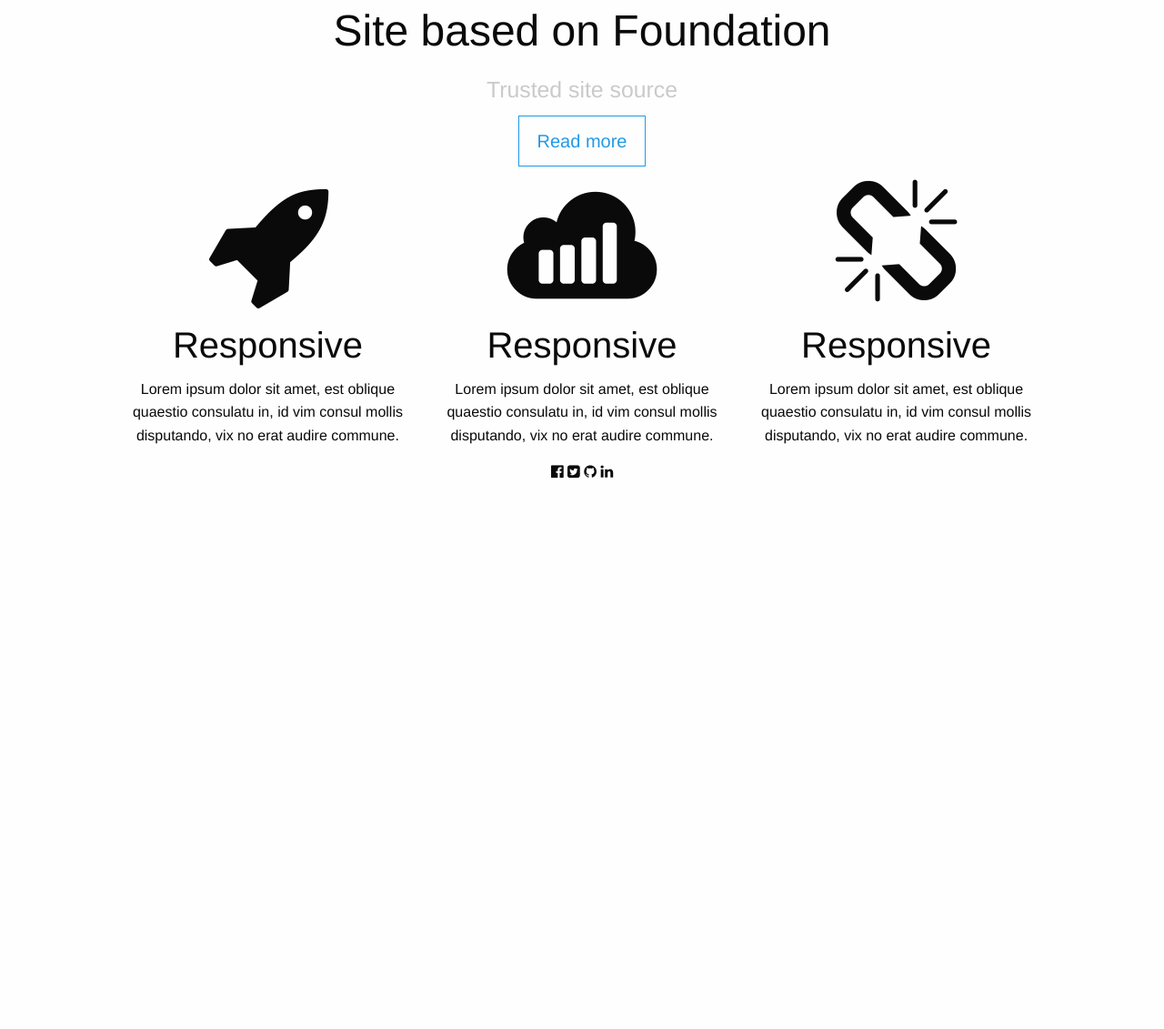
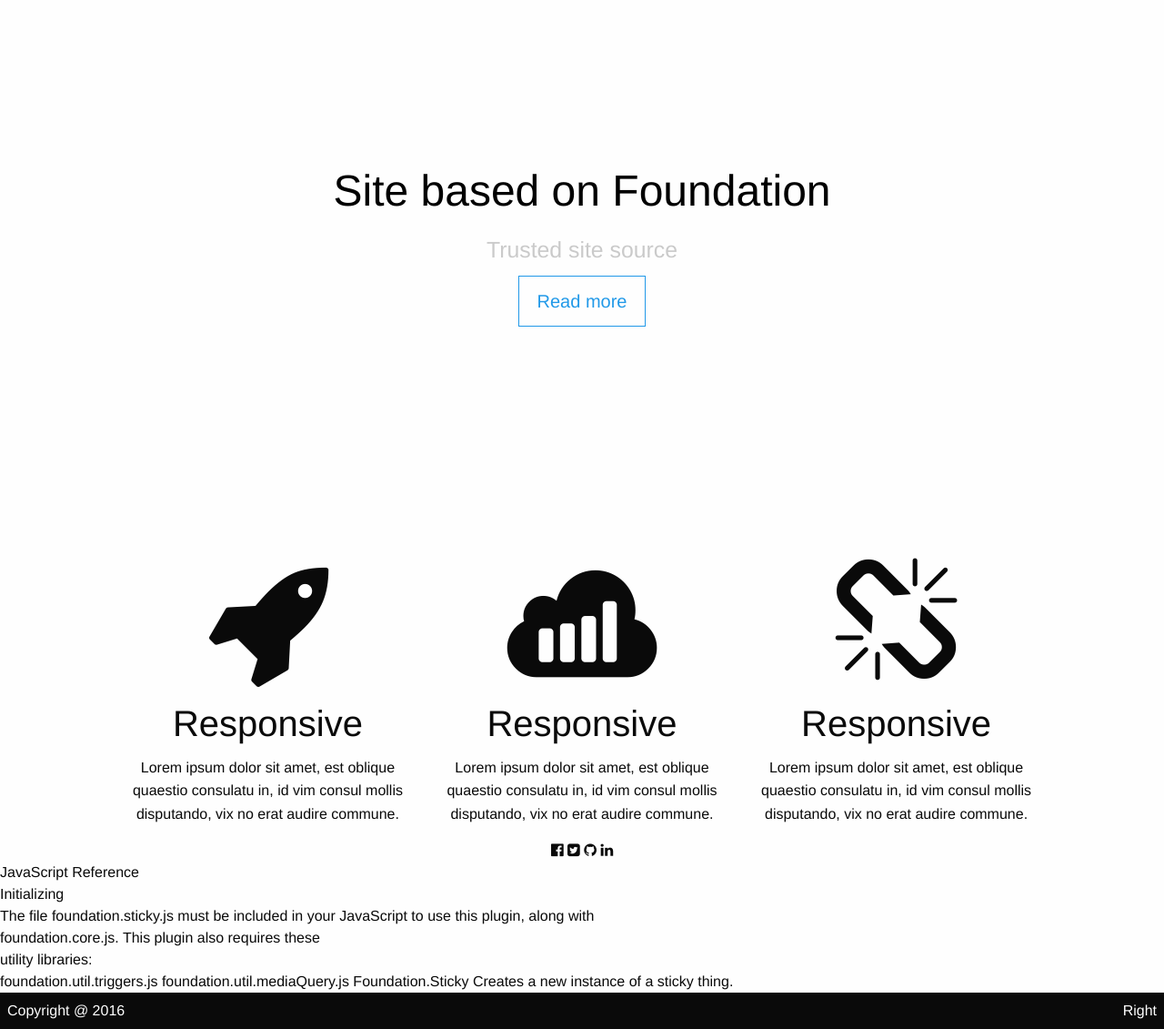
Before and after one commit to victsomie/try, a plain HTML site: page index.html in a window 1280 px wide. Shown: the whole page at 91% size. Before the commit the page ends 800 px from the top, so only its background shows below. Drawn offline with Linux system fonts and the light colour scheme.

Commit message:
added content and styling to first part

```diff
--- a/css/app.css
+++ b/css/app.css
@@ -0,0 +1,15 @@
+.startup-hero{
+    margin-bottom:4em;
+    color:#000;
+    padding:11em 2em 11em 2em
+}
+@media only screen and (max-width: 760px){
+    .startup-hero{
+        padding:7em 2em 8em 2em
+    }
+}
+@media only screen and (max-width: 590px){
+    .startup-hero{
+        padding:4em 1em 5em 1em
+    }
+}
--- a/index.html
+++ b/index.html
@@ -17,7 +17,7 @@
 
 <body>
     <!--=======This can be a landing title!-->
-    <div class="">
+    <div class="startup-hero">
         <div class="row">
             <div class="large-12 columns text-center">
                 <h1>Site based on Foundation</h1>
@@ -62,6 +62,25 @@
     </div>
 
 
+    JavaScript Reference <br>
+Initializing<br>
+The file foundation.sticky.js must be included in your JavaScript to use this plugin, along with<br> foundation.core.js. This plugin also requires these<br> utility libraries:<br>
+
+foundation.util.triggers.js
+foundation.util.mediaQuery.js
+Foundation.Sticky
+Creates a new instance of a sticky thing.
+
+
+
+    <div data-sticky-container>
+  <div class="title-bar" data-sticky data-options="marginTop:0;" style="width:100%" data-top-anchor="1" data-btm-anchor="content:bottom">
+    <div class="title-bar-left">Copyright @ 2016</div>
+    <div class="title-bar-right">Right<!-- Content --></div>
+  </div>
+</div>
+
+
 
     <script src="js/vendor/jquery.js"></script>
     <script src="/js/vendor/foundation.js"></script>
```
